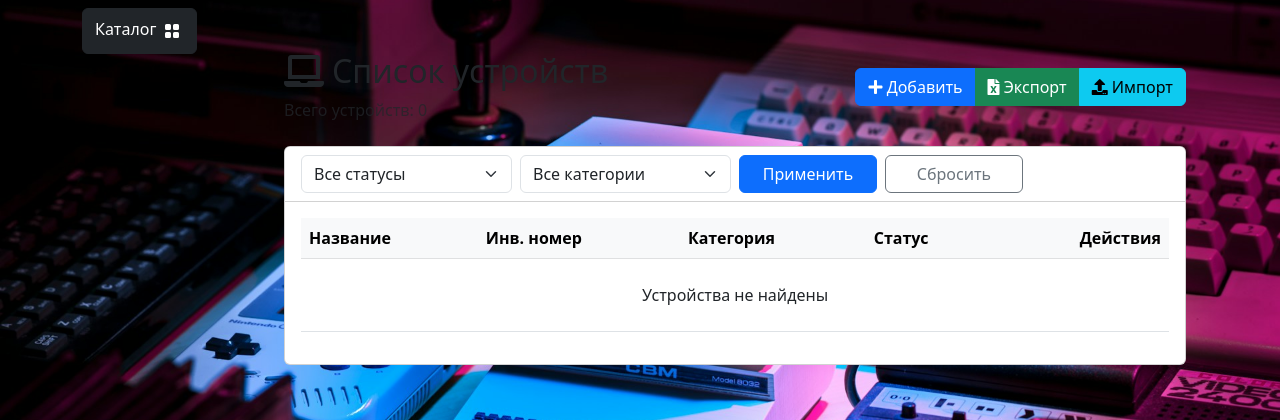
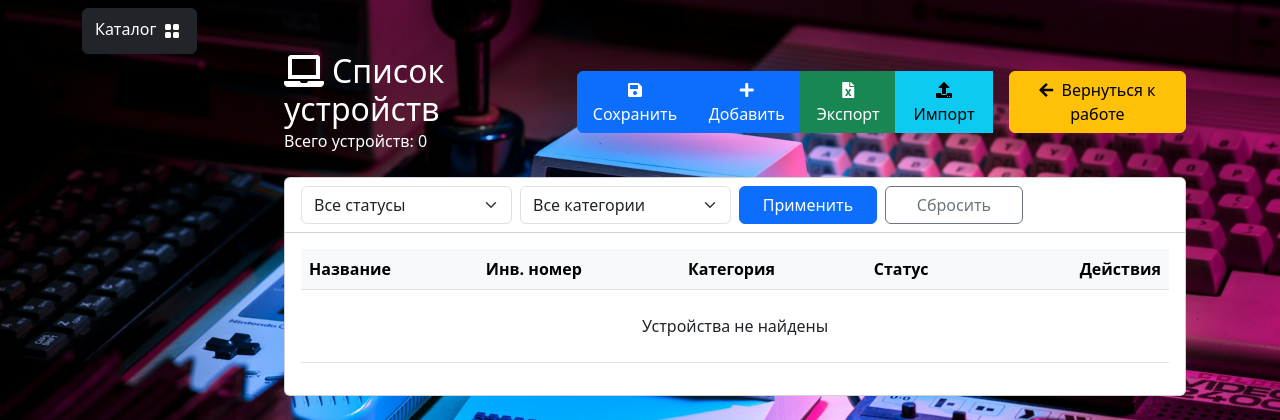
Before and after one commit to john-doedster/equipment_accounting_web_app, a Django app: page /table/ in a window 1280 px wide. Shown: the part 56-476 px from the top of the page. Run offline with Django 5.2, Linux system fonts and the light colour scheme; data that the repository does not hold is empty; some libraries are stand-ins or nearby versions.

Commit message:
Debuging well-done

```diff
--- a/table/templates/table/base.html
+++ b/table/templates/table/base.html
@@ -24,10 +24,6 @@
             {% endblock %}
         </main>
 
-        <!-- Пагинация (если нужна) -->
-        {% block pagination %}{% endblock %}
-    </div>
-
             <!-- Футер -->
             <footer class="py-4 bg-dark">
                 <div class="container">
@@ -39,6 +35,10 @@
                 </div>
             </footer>
 
+        <!-- Пагинация (если нужна) -->
+        {% block pagination %}{% endblock %}
+
+
     <!-- Скрипты -->
     <script src="https://code.jquery.com/jquery-3.6.0.min.js"></script>
     <script src="https://cdnjs.cloudflare.com/ajax/libs/bootstrap-datepicker/1.9.0/js/bootstrap-datepicker.min.js"></script>
--- a/table/templates/table/device_list.html
+++ b/table/templates/table/device_list.html
@@ -7,10 +7,16 @@
 {% block table_content %}
 <div class="d-flex justify-content-between align-items-center mb-4">
     <div>
-        <h2><i class="fas fa-laptop me-2"></i>Список устройств</h2>
-        <p class="text-muted mb-0">Всего устройств: {{ devices.count }}</p>
+            <h2 class="text-white mb-0">  <!-- Белый текст -->
+                <i class="fas fa-laptop me-2 text-white"></i>Список устройств  <!-- Белая иконка -->
+            </h2>
+        <p class="text-white mb-0">Всего устройств: {{ devices.count }}</p>
     </div>
+
     <div class="btn-group">
+        <button class="btn btn-primary" data-bs-toggle="modal" data-bs-target="#saveTableModal">
+            <i class="fas fa-save"></i> Сохранить
+        </button>
         <a href="{% url 'table:device_create' %}" class="btn btn-primary">
             <i class="fas fa-plus"></i> Добавить
         </a>
@@ -20,9 +26,16 @@
         <a href="{% url 'table:import_devices' %}" class="btn btn-info">
             <i class="fas fa-upload"></i> Импорт
         </a>
+
+        <div class="ms-3 d-inline-block">  <!-- Отступ слева -->
+            <a href="{% url 'table:imported_devices_list' %}" class="btn btn-warning">
+                <i class="fas fa-arrow-left me-1"></i> Вернуться к работе
+            </a>
+        </div>
     </div>
 </div>
 
+<!-- Остальной код остается без изменений -->
 <div class="card mb-4">
     <div class="card-header bg-white">
         <form method="get" class="row g-2">
@@ -133,4 +146,5 @@
         {% endif %}
     </div>
 </div>
+
 {% endblock %}
--- a/table/urls.py
+++ b/table/urls.py
@@ -29,4 +29,5 @@ urlpatterns = [
     path('saved-table/<slug:slug>/edit/', views.edit_saved_table, name='edit_saved_table'),
 
     path('saved-table/<slug:slug>/delete/', views.delete_saved_table, name='delete_saved_table'),
+
 ]
--- a/table/views.py
+++ b/table/views.py
@@ -1,8 +1,10 @@
 from datetime import datetime
+import json
 import numbers
 from tkinter.font import Font
 import uuid
 from django.core.paginator import Paginator
+from django.core.serializers import serialize
 from django.db import transaction
 from django.http import HttpResponse, JsonResponse
 from django.template.defaultfilters import slugify
```
Also changed, not shown: table/templates/table/imported_list.html (+7 -0 lines), table/migrations/0003_savedtable_imported_devices_savedtable_table_type_and_more.py (added), table/migrations/0004_alter_savedtable_options.py (added), table/migrations/0005_alter_savedtable_options_and_more.py (added). Lines whose indentation alone changed are shown as unchanged.
